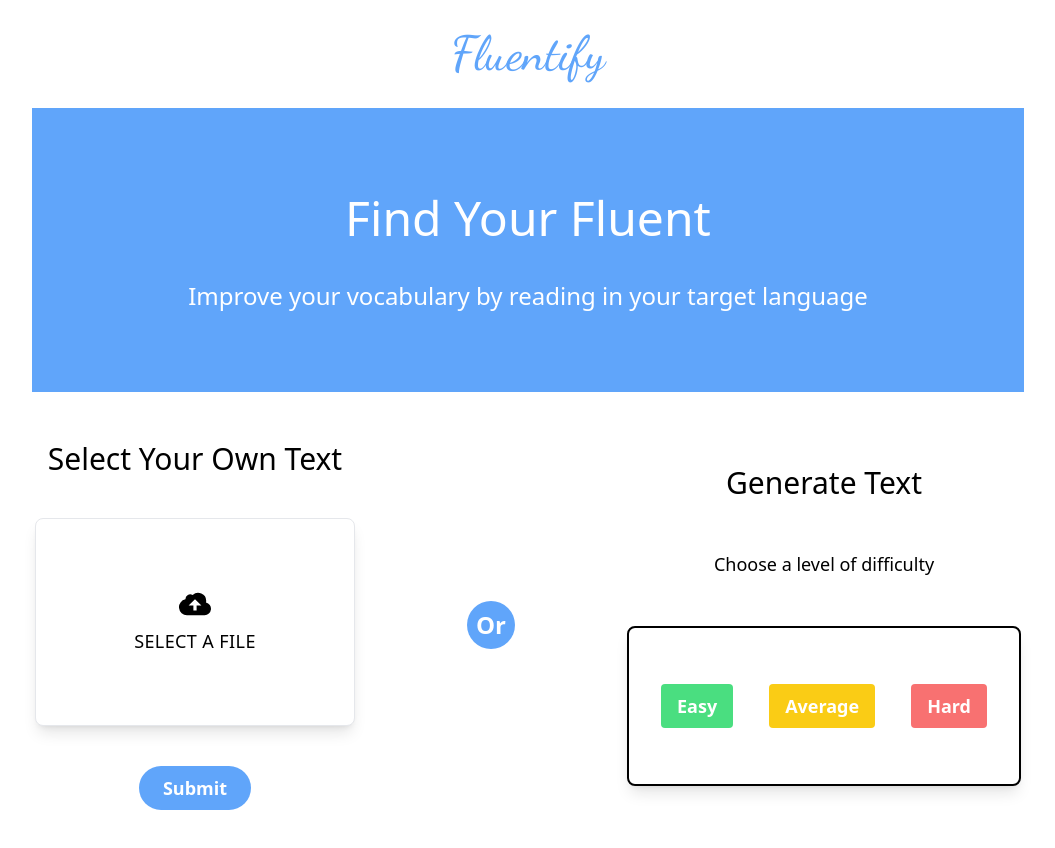
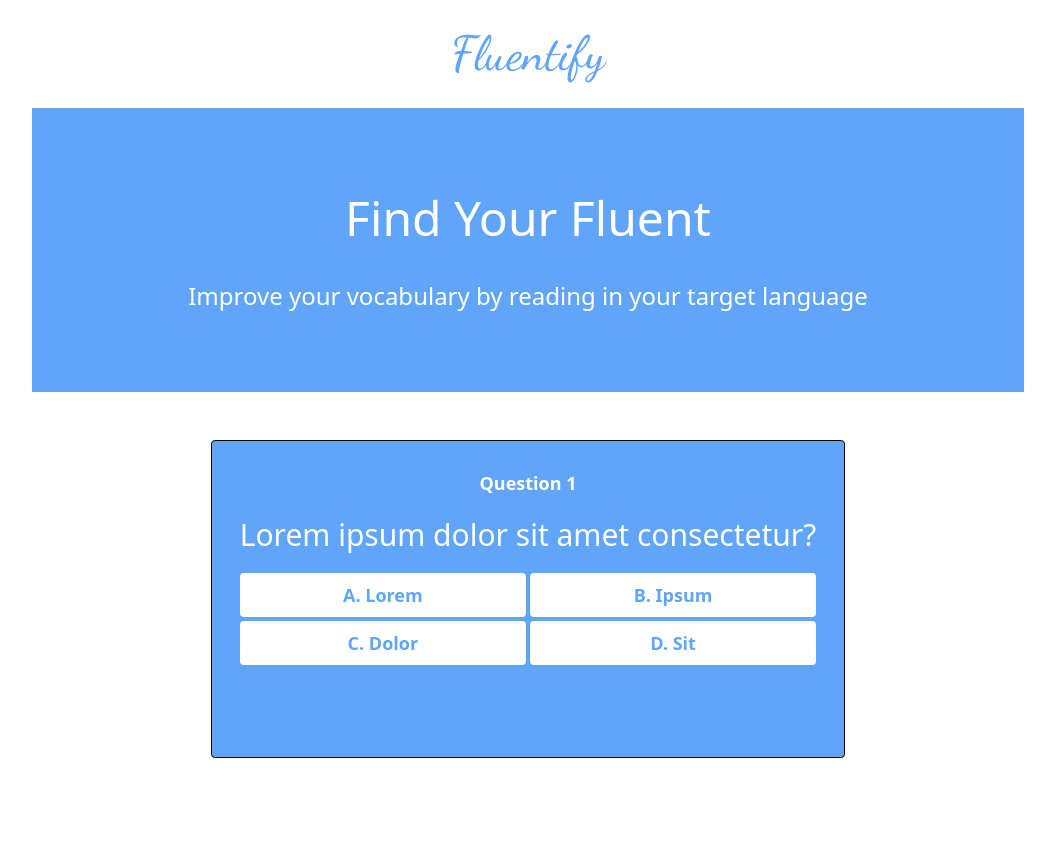
Before and after one commit to Zanzigzan/CPSC-2350-group-project, a React (Vite) app in the folder fluentify/: page / in a window 1280 px wide. Shown: the top 848 px of the page, without its empty margins (112-1167 px from the left). Built offline with nearby package versions, Linux system fonts and the light colour scheme.

Commit message:
quiz display layout #48

```diff
--- a/fluentify/src/App.jsx
+++ b/fluentify/src/App.jsx
@@ -7,6 +7,7 @@ import Logo from './components/Logo';
 import MainHeader from './components/MainHeader';
 import './index.css'
 import MainPageModal from './components/MainPageModal';
+import QuizDisplay from './components/QuizDisplay';
 
 
 function App() {
@@ -25,9 +26,7 @@ function App() {
         </div>
 
       <div className='mt-6 mb-20 flex items-center justify-center gap-28'>
-          <SelectFile setIsOpen={setIsOpen} setError={setError} />
-          <Or/>
-          <GenerateText setIsOpen={setIsOpen} />
+          <QuizDisplay />
       </div>
       <MainPageModal isOpen={isOpen} setIsOpen={setIsOpen} error={error} setError={setError} />
 
--- /dev/null
+++ b/fluentify/src/components/QuizDisplay.jsx
@@ -0,0 +1,37 @@
+import React, {useState} from 'react'
+
+export default function QuizDisplay(props) {
+    const [questionNum, setQuestionNum] = useState(1);
+    const [question, setQuestion] = useState('Lorem ipsum dolor sit amet consectetur?');
+    const [toggle, setToggle] = useState(false);
+    const [select, setSelect] = useState(false);
+
+    function handleNext() {
+        setQuestionNum(questionNum + 1);
+        setSelect(false);
+        setToggle(false);
+    }
+
+    function handleSelect() {
+        if (!select) {
+            setSelect(true);
+            setToggle(true);
+        }
+    }
+
+    return (
+        <>
+            <div className='bg-blue-400 rounded border border-black text-white p-7 space-y-5' >
+                <h1 className='font-bold text-lg'>Question {questionNum}</h1>
+                <h1 className='text-3xl'>{question}</h1>
+                <div className='grid grid-cols-2 gap-1'>
+                    <button className={`bg-white ${select ? '' : 'hover:bg-blue-200'} text-blue-400 font-bold text-lg p-2 rounded`} onClick={handleSelect}>A. Lorem</button>
+                    <button className={`bg-white ${select ? '' : 'hover:bg-blue-200'} text-blue-400 font-bold text-lg p-2 rounded`} onClick={handleSelect}>B. Ipsum</button>
+                    <button className={`bg-white ${select ? '' : 'hover:bg-blue-200'} text-blue-400 font-bold text-lg p-2 rounded`} onClick={handleSelect}>C. Dolor</button>
+                    <button className={`bg-white ${select ? '' : 'hover:bg-blue-200'} text-blue-400 font-bold text-lg p-2 rounded`} onClick={handleSelect}>D. Sit</button>
+                </div>
+                <button className={`bg-white hover:bg-blue-200 text-blue-400 font-bold text-lg p-2 rounded ${toggle ? 'visible' : 'invisible'}`} onClick={handleNext}>Next</button>
+            </div>
+        </>
+    );
+}
```
